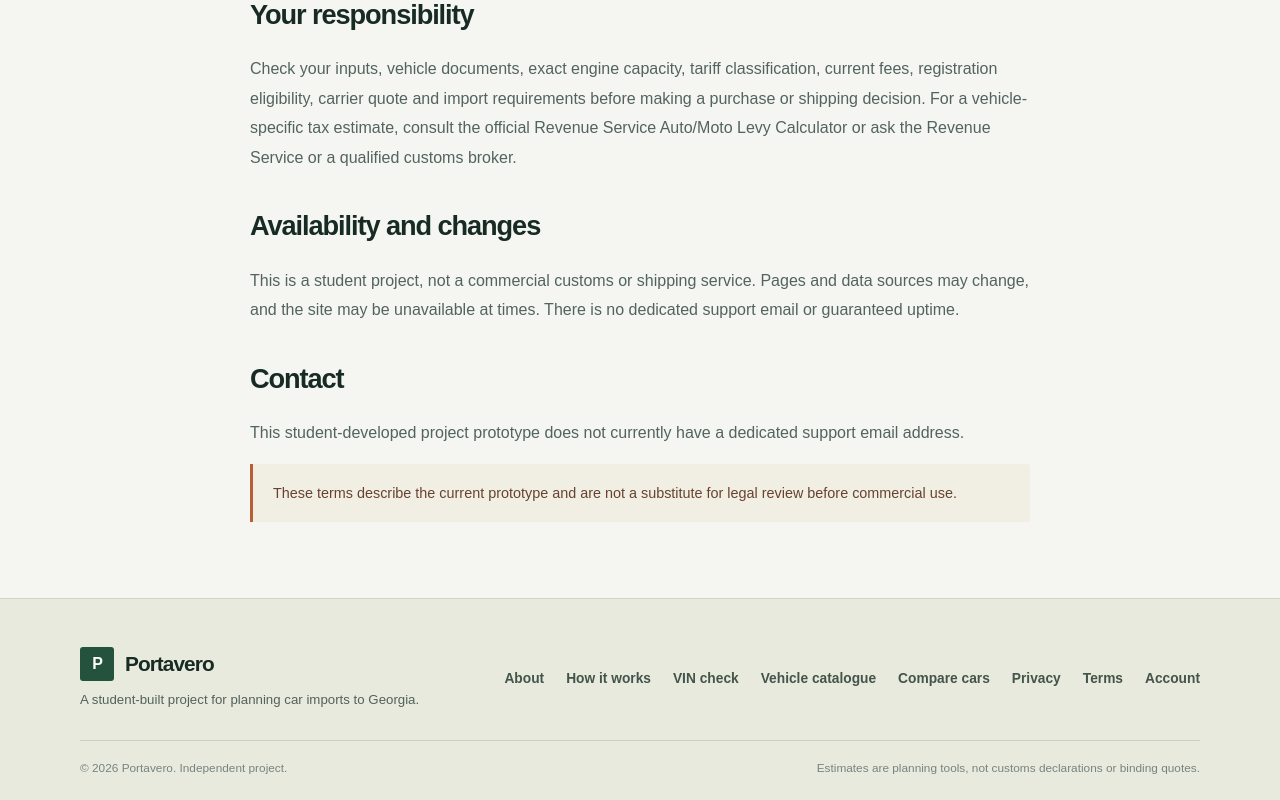
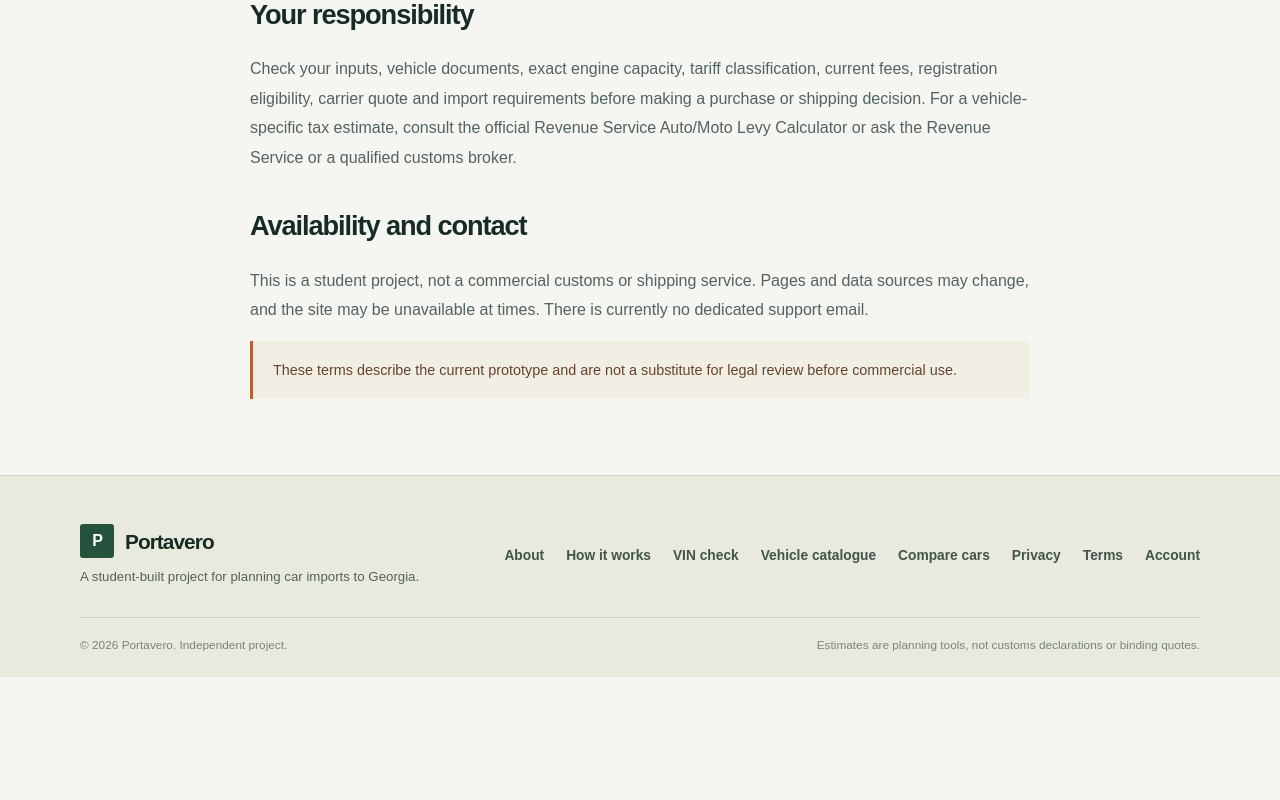
Before and after one commit to GIORGIO2032Q4E/portavero, a Next.js app: page /terms in a window 1280 px wide. Shown: the part 1314-2114 px from the top of the page. After the commit the page ends 1991 px from the top, so only its background shows below. Built offline with nearby package versions, Linux system fonts and the light colour scheme; no server answers.

Commit message:
Remove repeated contact note

```diff
--- a/src/app/terms/page.tsx
+++ b/src/app/terms/page.tsx
@@ -32,11 +32,8 @@ export default function TermsPage() {
           <h2>Your responsibility</h2>
           <p>Check your inputs, vehicle documents, exact engine capacity, tariff classification, current fees, registration eligibility, carrier quote and import requirements before making a purchase or shipping decision. For a vehicle-specific tax estimate, consult the official <a href="https://www.rs.ge/CarClearance-en" target="_blank" rel="noreferrer">Revenue Service Auto/Moto Levy Calculator</a> or ask the Revenue Service or a qualified customs broker.</p>
 
-          <h2>Availability and changes</h2>
-          <p>This is a student project, not a commercial customs or shipping service. Pages and data sources may change, and the site may be unavailable at times. There is no dedicated support email or guaranteed uptime.</p>
-
-          <h2>Contact</h2>
-          <p>This student-developed project prototype does not currently have a dedicated support email address.</p>
+          <h2>Availability and contact</h2>
+          <p>This is a student project, not a commercial customs or shipping service. Pages and data sources may change, and the site may be unavailable at times. There is currently no dedicated support email.</p>
 
           <div className="notice">These terms describe the current prototype and are not a substitute for legal review before commercial use.</div>
         </div>
```
